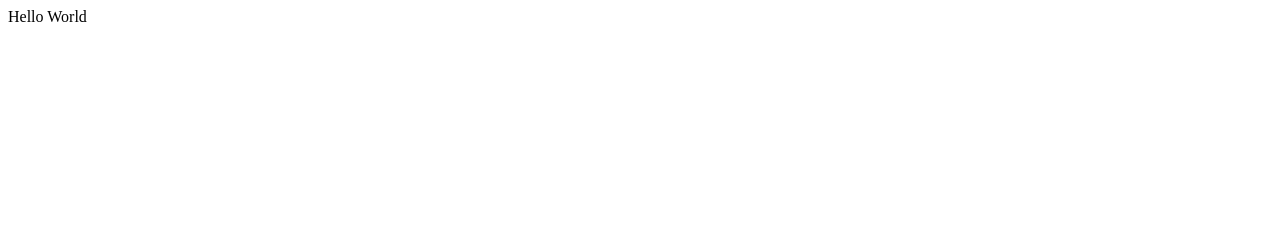
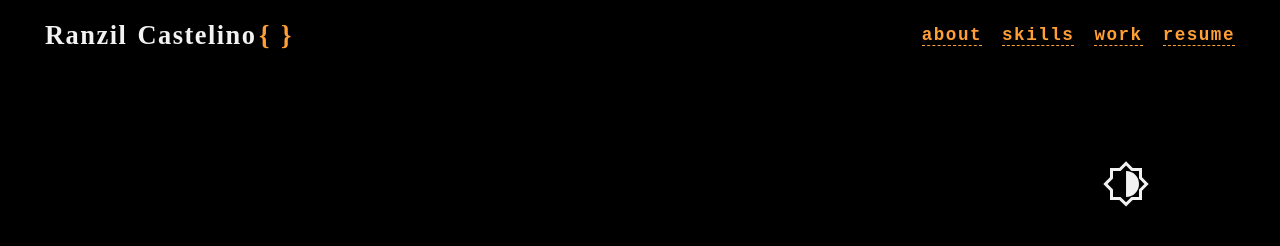
Before and after one commit to ranzilll/Portfolio-App, a website built with Vite: page index.html in a window 1280 px wide. Built offline with nearby package versions, Linux system fonts and the light colour scheme.

Commit message:
First Task Update

```diff
--- a/index.html
+++ b/index.html
@@ -1,5 +1,6 @@
 <!doctype html>
 <html lang="en">
+
 <head>
   <meta charset="UTF-8" />
   <link rel="icon" type="image/svg+xml" href="/vite.svg" />
@@ -7,8 +8,33 @@
   <meta name="viewport" content="width=device-width, initial-scale=1.0" />
   <title>Vite App</title>
 </head>
+
 <body>
-    <div id="app">Hello World</div>
+  <header>
+    <div class="container1">
+      <div class="name">Ranzil Castelino <span class="braces">{ }</span></div>
+      <ul class="navbar">
+        <li class="about orangehover">about</li>
+        <li class="skills orangehover">skills</li>
+        <li class="work orangehover">work</li>
+        <li class="resume orangehover">resume</li>
+      </ul>
+    </div>
+  </header>
+
+  <div class="container2">
+    <div class="toggleswitch">
+      <svg class="enjoy-img" xmlns="http://www.w3.org/2000/svg" width="100%" viewBox="0 0 50 50">
+        <path
+          d="M24.05 46.55 17.3 40H8v-9.3L1.3 24 8 17.3V8h9.3l6.75-6.7L30.7 8H40v9.3l6.7 6.7-6.7 6.7V40h-9.3Zm0-9.55q5.4 0 9.175-3.8Q37 29.4 37 23.95q0-5.4-3.775-9.175Q29.45 11 24.05 11Zm0 5.35 5.4-5.35H37v-7.55L42.45 24 37 18.55V11h-7.55l-5.4-5.45-5.5 5.45H11v7.55L5.55 24 11 29.45V37h7.5ZM24 23.95Z">
+        </path>
+      </svg>
+    </div>
+
+  </div>
+
+
   <script type="module" src="/src/main.js"></script>
 </body>
+
 </html>
--- a/src/style.css
+++ b/src/style.css
@@ -0,0 +1,75 @@
+:root {
+    --primary-color: #ff9f35;
+    --text-color: #f2f2f2;
+    --font-family: 'Arial', sans-serif;
+    --font-size: 16px;
+}
+
+body {
+    background-color: black;
+    color: var(--text-color);
+    font-family: "Space Mono", monospace;
+    margin: 0;
+    padding: 0;
+}
+
+.container1 {
+    display: flex;
+    justify-content: space-between;
+    align-items: center;
+    padding: 20px 45px 0px 45px;
+    word-spacing: 2px;
+}
+
+.name {
+    font-family: "Roboto Slab", serif;
+    display: flex;
+    align-items: center;
+    font-size: 26.4px;
+    font-weight: bold;
+    color: var(--text-color);
+    letter-spacing: 1.5px;
+    cursor: pointer;
+}
+
+.name .braces {
+    color: var(--primary-color);
+    margin-left: 2.5px;
+}
+
+.navbar {
+    display: flex;
+    gap: 20px; /* Add space between items */
+    list-style: none;
+    margin: 0;
+    padding: 0;
+}
+
+.orangehover{
+    border-bottom: 1px dashed #ff9f35;
+    font-weight: bold;
+    letter-spacing: 1.5px;
+    transition: all 0.3s ease;
+    color: var(--primary-color);
+    font-size: 17.6px;
+
+    &:hover{
+        border: none;
+        cursor: pointer;
+        color: var(--text-color);
+    }
+}
+/* container2 */
+.toggleswitch svg{
+    color: var(--text-color);
+    font-size: 30px;
+    height: 50px;
+    width: 50px;
+    position: absolute;
+    top: 20%;
+    right: 10%;
+}
+
+.toggleswitch svg path{
+    fill: var(--text-color); /* Set fill to white or your desired color */
+}
```
Also changed, not shown: todo.md (+4 -0 lines). Lines whose indentation alone changed are shown as unchanged.
